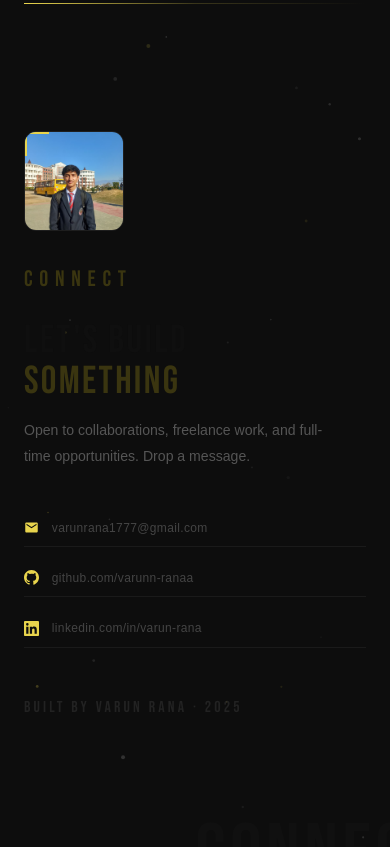
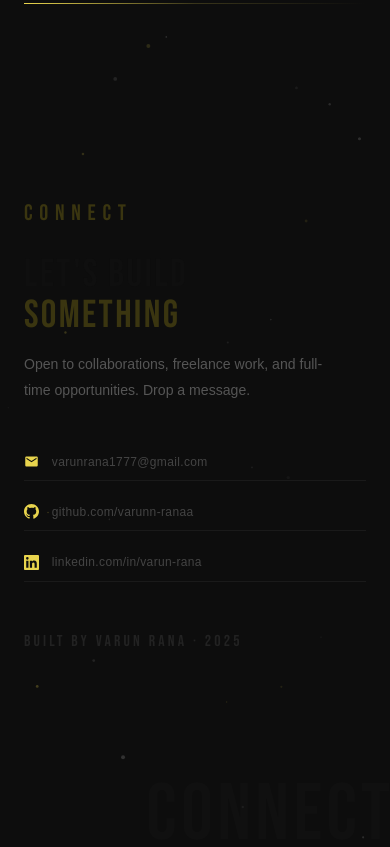
Before and after one commit to varunn-ranaa/my-portfolio, a React (Vite) app: page / in a window 390 px wide. Shown: the part 5620-6467 px from the top of the page. Built offline with nearby package versions, Linux system fonts and the light colour scheme.

Commit message:
fix : improving responsiveness

```diff
--- a/src/components/Contact.jsx
+++ b/src/components/Contact.jsx
@@ -71,18 +71,22 @@ export default function Contact({ setHovered, currentYRef }) {
 
             <ParticleCanvas count={isMobile ? 25 : 60} />
 
-            {/* Faint BG text */}
+            {/* Faint BG text — only `right` is set now (no more conflicting `left`),
+                so the box sizes naturally to the text instead of being squeezed
+                between two competing edges. Smaller + closer offset on mobile so
+                it doesn't overflow the section. */}
             <div style={{
                 position: "absolute",
-                bottom: "-3rem", right: "-1rem",
+                bottom: isMobile ? "-0.5rem" : "-3rem",
+                right: isMobile ? "-0.25rem" : "-1rem",
                 fontFamily: "'Bebas Neue', sans-serif",
-                fontSize: "clamp(5rem, 16vw, 14rem)",
+                fontSize: isMobile ? "clamp(3rem, 22vw, 5rem)" : "clamp(5rem, 16vw, 14rem)",
                 color: "#ffffff04",
                 letterSpacing: "0.05em",
                 lineHeight: 1,
                 userSelect: "none",
                 pointerEvents: "none",
-                left: "50%"
+                whiteSpace: "nowrap",
             }}>
                 CONNECT
             </div>
@@ -96,7 +100,7 @@ export default function Contact({ setHovered, currentYRef }) {
                 alignItems: "center",
             }}>
 
-                {/* LEFT — Photo (hidden on mobile or shown smaller) */}
+                {/* Photo — desktop only now. Removed the mobile version entirely. */}
                 {!isMobile && (
                     <div style={{
                         opacity: inView ? 1 : 0,
@@ -146,37 +150,6 @@ export default function Contact({ setHovered, currentYRef }) {
 
                 {/* RIGHT — Info */}
                 <div>
-                    {/* Mobile: small photo at top */}
-                    {isMobile && (
-                        <div style={{
-                            marginBottom: "2rem",
-                            opacity: inView ? 1 : 0,
-                            transition: "opacity 0.9s ease",
-                            transitionDelay: "0.1s",
-                        }}>
-                            <div style={{
-                                position: "relative",
-                                width: "100px",
-                                height: "100px",
-                                borderRadius: "12px",
-                                overflow: "hidden",
-                                border: "1px solid #1e1e1e",
-                            }}>
-                                <img src="/me.jpeg" alt="Varun Rana" style={{
-                                    width: "100%", height: "100%", objectFit: "cover", display: "block",
-                                }} />
-                                <div style={{
-                                    position: "absolute", top: 0, left: 0,
-                                    width: "24px", height: "2px", background: "#e8d44d",
-                                }} />
-                                <div style={{
-                                    position: "absolute", top: 0, left: 0,
-                                    width: "2px", height: "24px", background: "#e8d44d",
-                                }} />
-                            </div>
-                        </div>
-                    )}
-
                     {/* Label */}
                     <div
                         ref={labelRef}
```
